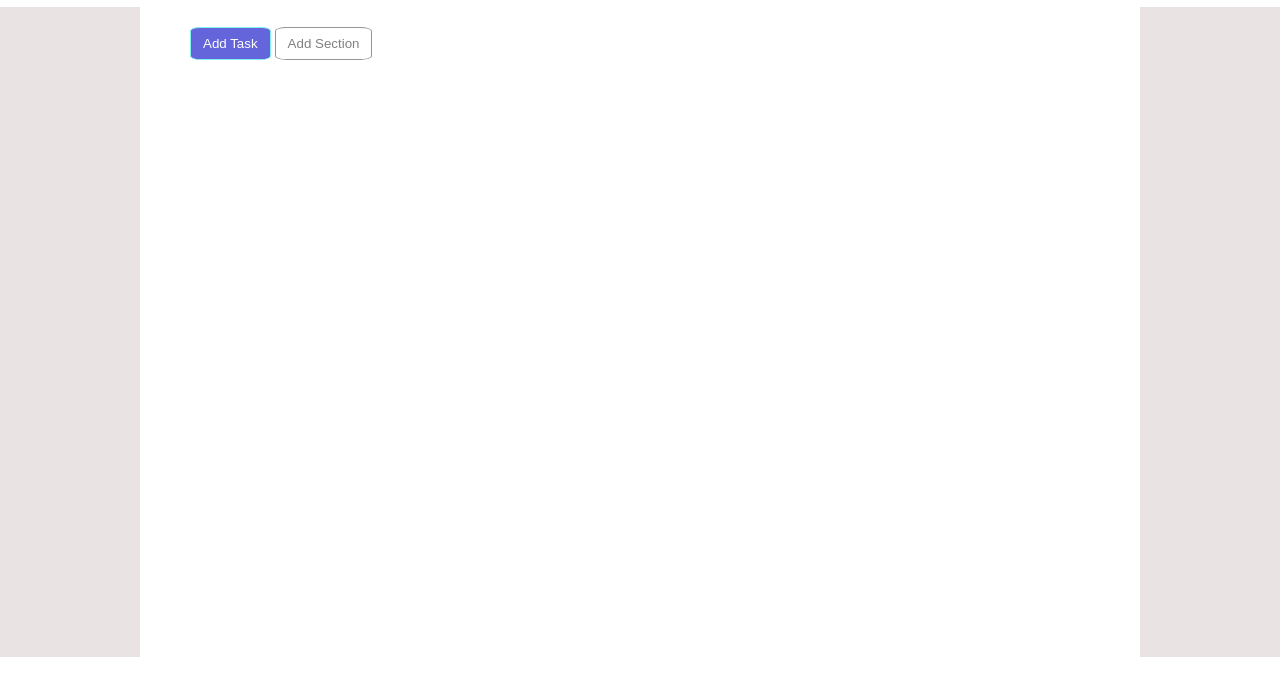
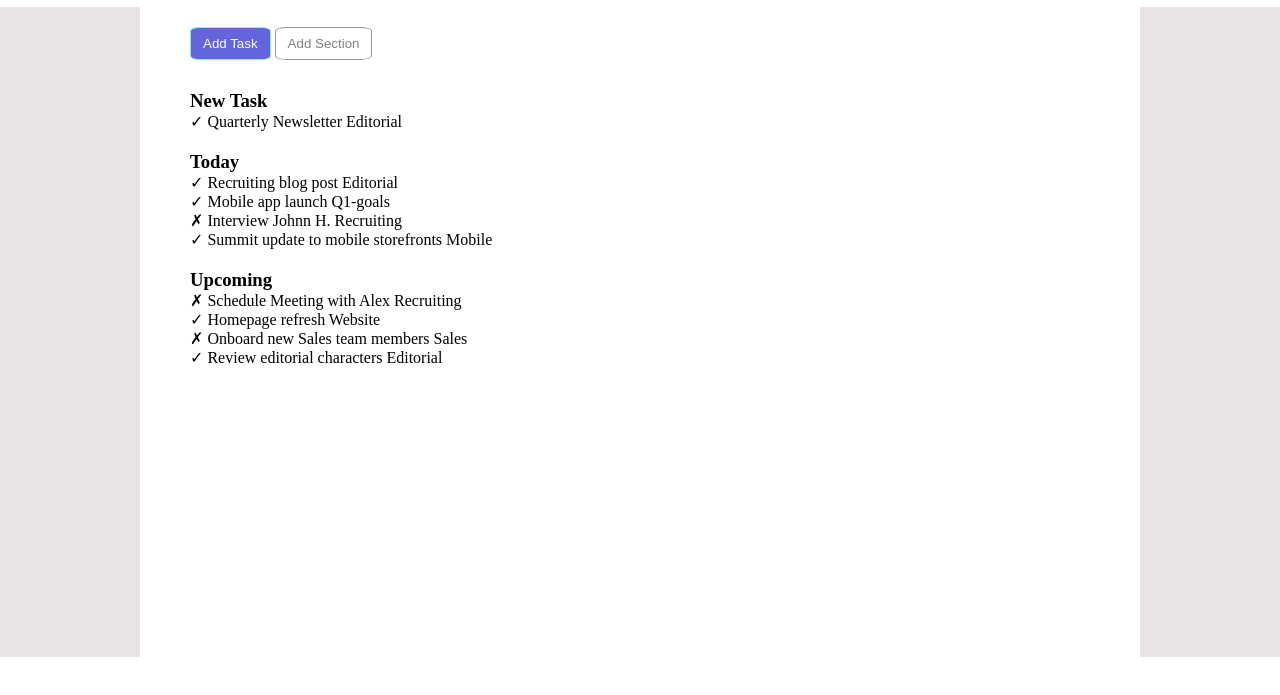
Before and after one commit to vanessabusato9/html-css-toboolist, a plain HTML site: page index.html in a window 1280 px wide. Shown: the part 63-758 px from the top of the page. Drawn offline with Linux system fonts and the light colour scheme.

Commit message:
impostato testo contenuto

```diff
--- a/index.html
+++ b/index.html
@@ -18,8 +18,31 @@
     <main>
         <div class="container">
             <div class="corpo">
+                <section>
                 <button class="btn-task">Add Task</button>
                 <button class="btn-section">Add Section</button>
+                </section>
+
+                <section class="new-task">
+                <h3>New Task</h3>
+                <p>&check; Quarterly Newsletter Editorial</p>
+                </section>
+
+                <section class="today">
+                <h3>Today</h3>
+                <p>&check; Recruiting blog post Editorial</p>
+                <p>&check; Mobile app launch Q1-goals</p>
+                <p>&cross; Interview Johnn H. Recruiting</p>
+                <p>&check; Summit update to mobile storefronts Mobile</p>
+                </section>
+
+                <section class="upcoming">
+                <h3>Upcoming</h3>
+                <p>&cross; Schedule Meeting with Alex Recruiting</p>
+                <p>&check; Homepage refresh Website</p>
+                <p>&cross; Onboard new Sales team members Sales</p>
+                <p>&check; Review editorial characters Editorial</p>
+                </section>
             </div>
         </div>
     </main>
--- a/style.css
+++ b/style.css
@@ -54,3 +54,24 @@ button {
     padding: 8px 12px;
     border-radius: 12%;
 }
+
+h3 {
+    color: black;
+}
+
+.new-task {
+   /* margin-top: 30px;
+    margin-bottom: 20px;
+    margin-left: 50px; */
+    margin: 30px 0px 20px 50px;
+}
+
+.today {
+    /*margin-bottom: 20px;
+    margin-left: 50px;*/
+    margin: 0px 0px 20px 50px;
+}
+
+.upcoming {
+    margin: 0px 50px;
+}
```
